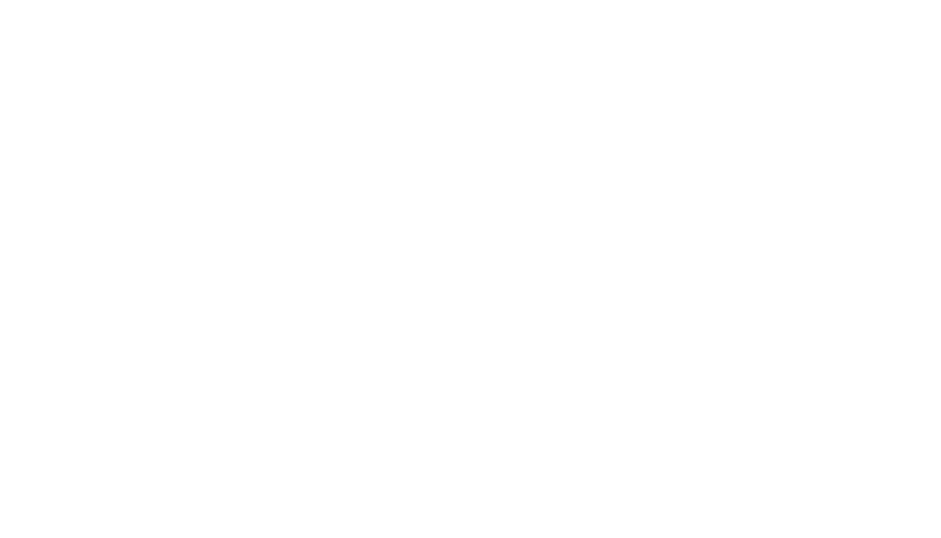
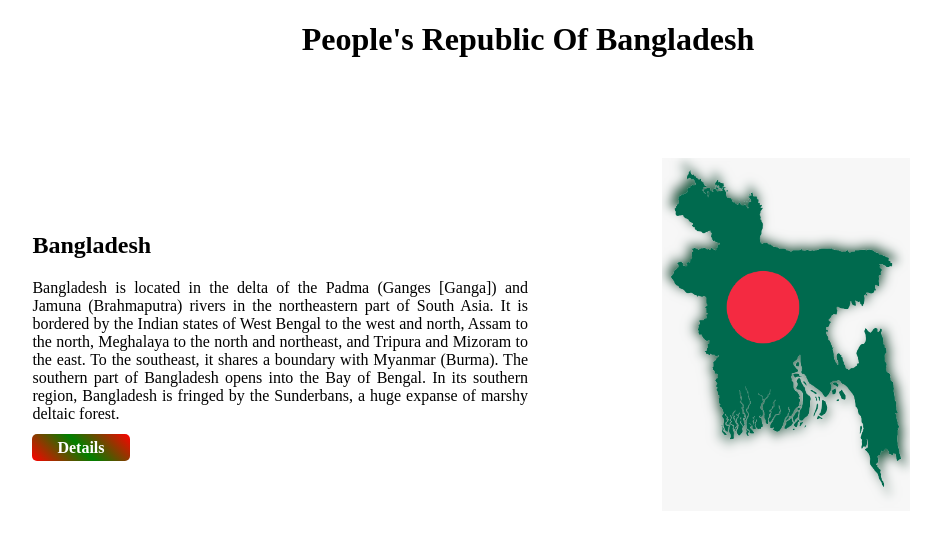
Before and after one commit to Shiulikth/Bangladesh-info, a plain HTML site: page index.html in a window 1280 px wide. Shown: the whole page, without its empty margins (112-1053 px from the left). Drawn offline with Linux system fonts and the light colour scheme.

Commit message:
First section added

```diff
--- a/index.html
+++ b/index.html
@@ -8,6 +8,22 @@
     <link rel="stylesheet" href="styles/style.css">
 </head>
 <body>
+    <header>
+        <h1>People's Republic Of Bangladesh</h1>
+    </header>
+    <section>
+       <div class="flex-container">
+        <div class="bd-intro">
+            <h2>Bangladesh</h2>
+        <p> Bangladesh is located in the delta of the Padma (Ganges [Ganga]) and Jamuna (Brahmaputra) rivers in the northeastern part of South Asia. It is bordered by the Indian states of West Bengal to the west and north, Assam to the north, Meghalaya to the north and northeast, and Tripura and Mizoram to the east. To the southeast, it shares a boundary with Myanmar (Burma). The southern part of Bangladesh opens into the Bay of Bengal. In its southern region, Bangladesh is fringed by the Sunderbans, a huge expanse of marshy deltaic forest.</p>
+        <a id="link"href="https://en.wikipedia.org/wiki/Bangladesh">Details</a>
+        </div>
+
+        <div class="bd-map">
+            <img src="images/bangladesh-map.png" alt="">
+        </div>
+       </div>
+    </section>
 
 </body>
 </html>
--- a/styles/style.css
+++ b/styles/style.css
@@ -0,0 +1,43 @@
+header{
+    text-align: center;
+}
+
+.flex-container{
+    display: flex;
+    width: 80%;
+    margin: 0 auto;
+    align-items: center;
+    margin-top: 100px;
+
+}
+
+ .bd-intro{
+    width: 50%;
+    padding: 0 10px;
+    text-align: justify;
+ }
+ .bd-map{
+    width: 50%;
+ }
+
+ .bd-map img{
+     width: 50%;
+     display: block;
+     margin-left: auto;
+     margin-right: auto;
+ }
+
+ #link{
+     background-image: linear-gradient(45deg,red,green,red);
+     text-decoration: none;
+     color:white;
+     font-weight: 600;
+     padding: 5px 25px;
+     border-radius: 5px;
+ }
+
+ #link:hover{
+     background-image: linear-gradient(blue,lightpink);
+     cursor: pointer;
+     color: red;
+ }
```
Also changed, not shown: images/bangladesh-map.jpg (deleted), images/bangladesh-map.png (added).
